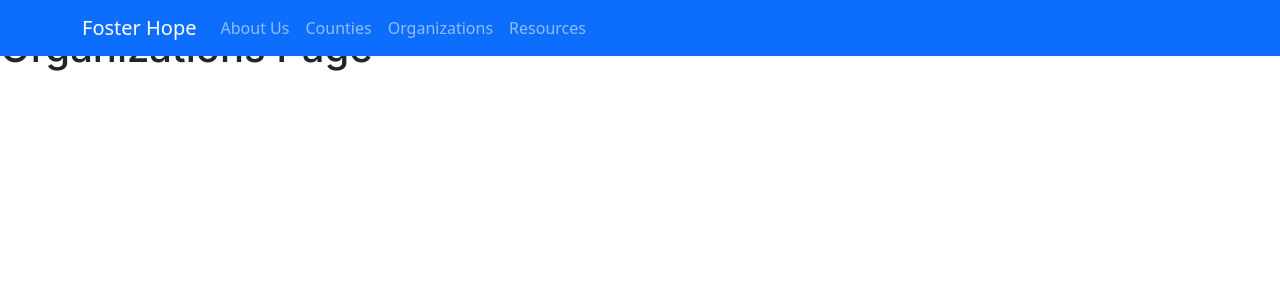
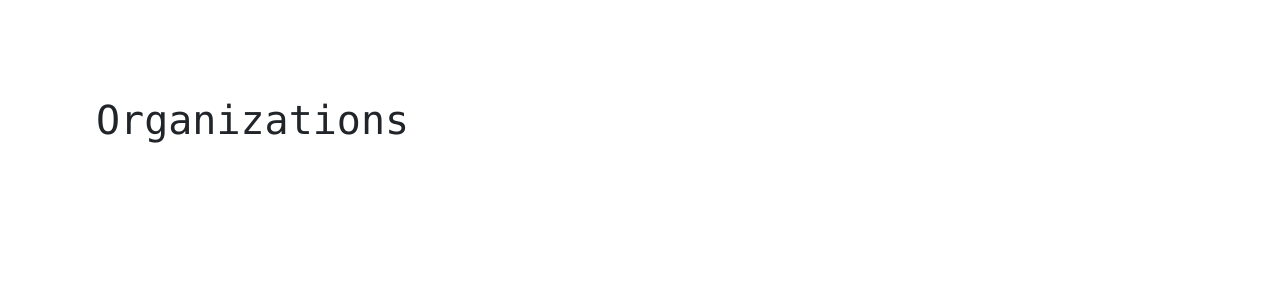
Before and after one commit to MaadhavK/foster-hope-2024, a Next.js app in the folder front-end/: page /organizations in a window 1280 px wide. Shown: the top 300 px of the page. Built offline with nearby package versions, Linux system fonts and the light colour scheme.

Commit message:
trying to pull

```diff
--- a/front-end/package.json
+++ b/front-end/package.json
@@ -11,8 +11,8 @@
   "dependencies": {
     "bootstrap": "^5.3.2",
     "next": "^14.1.0",
-    "react": "^18.2.0",
+    "react": "^18",
     "react-bootstrap": "^2.10.1",
-    "react-dom": "^18.2.0"
+    "react-dom": "^18"
   }
 }
--- a/front-end/src/app/about/components/aboutCard.js
+++ b/front-end/src/app/about/components/aboutCard.js
@@ -40,7 +40,7 @@ export default async function AboutCard({member}) {
   console.log("Current Member: ", member.name)
   return (
     <Card style = {{width: "20rem"}}>
-       <Card.Img variant="top" src={"http://localhost:3001" + member.img}/>
+       <Card.Img variant="top"/>
       <Card.Body>
         <Card.Title>{member.name}</Card.Title>
         <Card.Text>
--- a/front-end/src/app/counties/[name]/page.jsx
+++ b/front-end/src/app/counties/[name]/page.jsx
@@ -1,3 +1,4 @@
+"use client"
 export default function CountyPage ({params: {name}}) {
     return (
         <div>
--- a/front-end/src/app/layout.js
+++ b/front-end/src/app/layout.js
@@ -1,20 +1,16 @@
+"use client"
 import { Inter } from "next/font/google";
 import "./globals.css";
 import NavBar from "./components/NavBar";
 import 'bootstrap/dist/css/bootstrap.min.css';
 
-const inter = Inter({ subsets: ["latin"] });
-
-export const metadata = {
-  title: "Foster Hope",
-  description: "An informational website serving those in foster care in Texas and those wanting to contribute",
-};
+// const inter = Inter({ subsets: ["latin"] });
 
 export default function RootLayout({ children }) {
   return (
     <>
-    <NavBar/>
-    <main className= {inter.className}>{children}</main>
+    {/* <NavBar/> */}
+    <main>{children}</main>
     </>
   );
 }
--- a/front-end/src/app/organizations/page.jsx
+++ b/front-end/src/app/organizations/page.jsx
@@ -1,11 +1,15 @@
-export const metadata = {
-    title: "Organizations"
-}
+"use client"
+import styles from "../page.module.css";
 
 export default function Organizations() {
     return (
-        <h1>
-            Organizations Page
-        </h1>
+        <>
+            <main className= {styles.main}>
+                <div className= {styles.description}>
+                <h1>Organizations</h1>
+                </div>
+
+            </main>
+        </>
     )
 }
--- a/front-end/src/app/page.js
+++ b/front-end/src/app/page.js
@@ -1,4 +1,4 @@
-
+"use client"
 import Image from "next/image";
 import styles from "./page.module.css";
 import NavBar from "./components/NavBar";
--- a/front-end/src/app/resources/[name]/page.jsx
+++ b/front-end/src/app/resources/[name]/page.jsx
@@ -1,3 +1,4 @@
+"use client"
 export default function OrganizationPage({params: {name}}) {
     return (
         <div>
```
Also changed, not shown: front-end/src/app/about/page.jsx (+3 -5 lines), front-end/src/app/counties/components/countyCardList.jsx (+33 -23 lines), front-end/src/app/counties/page.jsx (+65 -6 lines), front-end/src/app/resources/page.jsx (+9 -6 lines), 1 other file (tests, documents, lock files or other folders).
